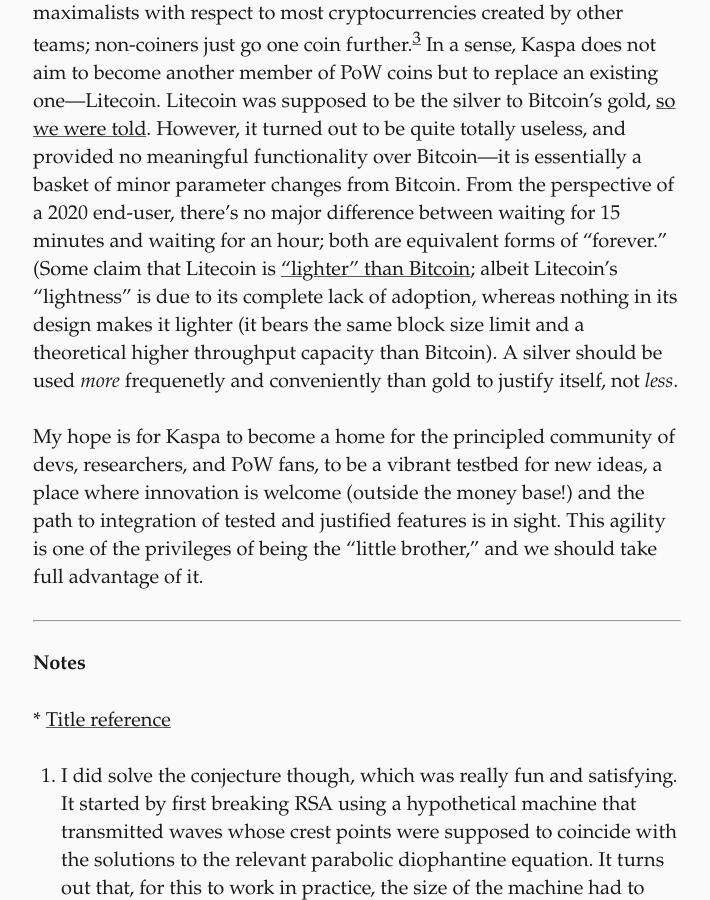
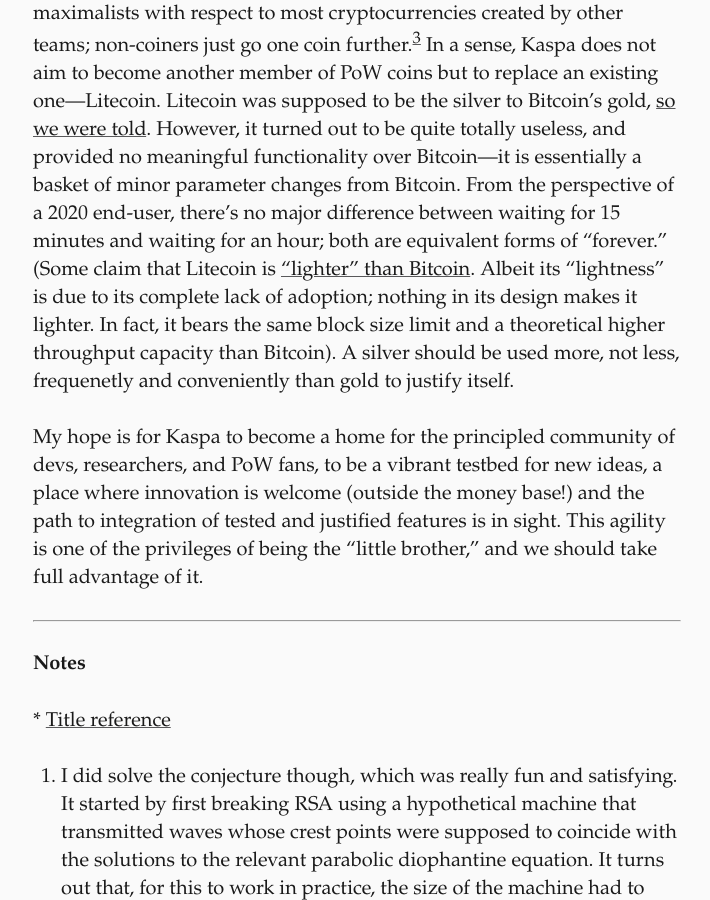
Before and after one commit to hashdag/hashdag.github.io, a Jekyll site: the page built from _posts/2020-11-24-ghosts.md, in a window 1280 px wide and 900 px high, scrolled down 5768 px. Shown: the whole window, without its empty margins (283-993 px from the left). Built offline with Jekyll 4.4.1, drawn with Linux system fonts in a browser that asks for light colours.

Commit message:
Update 2020-11-24-ghosts.md

```diff
--- a/_posts/2020-11-24-ghosts.md
+++ b/_posts/2020-11-24-ghosts.md
@@ -56,7 +56,7 @@
 
 ### The burden of PoW is on us
 
-Admittedly, as Nick Szabo [likes to remind us](https://unenumerated.blogspot.com/2017/02/money-blockchains-and-social-scalability.html), any new cryptocurrency gets a negative on the social scalability part. This can be said on any new social network, not only money-powered ones. The sentiment against proliferation of coins is shared among almost everyone—we are all maximalists with respect to most cryptocurrencies created by other teams; non-coiners just go one coin further.[^3] In a sense, Kaspa does not aim to become another member of PoW coins but to replace an existing one—Litecoin. Litecoin was supposed to be the silver to Bitcoin’s gold, [so we were told](https://youtu.be/Le5ByHtssnc?t=372). However, it turned out to be quite totally useless, and provided no meaningful functionality over Bitcoin—it is essentially a basket of minor parameter changes from Bitcoin. From the perspective of a 2020 end-user, there’s no major difference between waiting for 15 minutes and waiting for an hour; both are equivalent forms of “forever.” (Some claim that Litecoin is ["lighter" than Bitcoin](https://twitter.com/icebergy_/status/1341590180122292224); albeit Litecoin's “lightness” is due to its complete lack of adoption, whereas nothing in its design makes it lighter (it bears the same block size limit and a theoretical higher throughput capacity than Bitcoin). A silver should be used *more* frequenetly and conveniently than gold to justify itself, not *less*.
+Admittedly, as Nick Szabo [likes to remind us](https://unenumerated.blogspot.com/2017/02/money-blockchains-and-social-scalability.html), any new cryptocurrency gets a negative on the social scalability part. This can be said on any new social network, not only money-powered ones. The sentiment against proliferation of coins is shared among almost everyone—we are all maximalists with respect to most cryptocurrencies created by other teams; non-coiners just go one coin further.[^3] In a sense, Kaspa does not aim to become another member of PoW coins but to replace an existing one—Litecoin. Litecoin was supposed to be the silver to Bitcoin’s gold, [so we were told](https://youtu.be/Le5ByHtssnc?t=372). However, it turned out to be quite totally useless, and provided no meaningful functionality over Bitcoin—it is essentially a basket of minor parameter changes from Bitcoin. From the perspective of a 2020 end-user, there’s no major difference between waiting for 15 minutes and waiting for an hour; both are equivalent forms of “forever.” (Some claim that Litecoin is ["lighter" than Bitcoin](https://twitter.com/icebergy_/status/1341590180122292224). Albeit its “lightness” is due to its complete lack of adoption; nothing in its design makes it lighter. In fact, it bears the same block size limit and a theoretical higher throughput capacity than Bitcoin). A silver should be used more, not less, frequenetly and conveniently than gold to justify itself.
 
 My hope is for Kaspa to become a home for the principled community of devs, researchers, and PoW fans, to be a vibrant testbed for new ideas, a place where innovation is welcome (outside the money base!) and the path to integration of tested and justified features is in sight. This agility is one of the privileges of being the “little brother,” and we should take full advantage of it.
 
```
